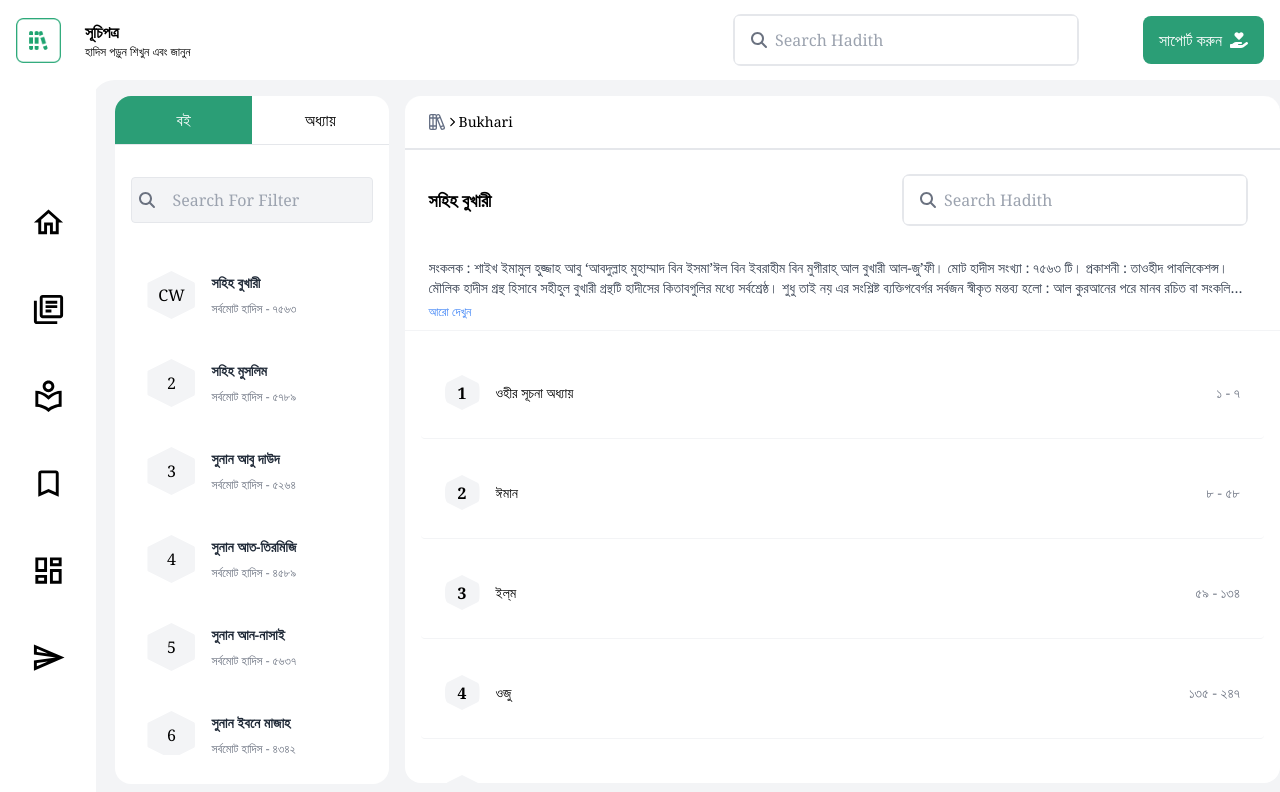
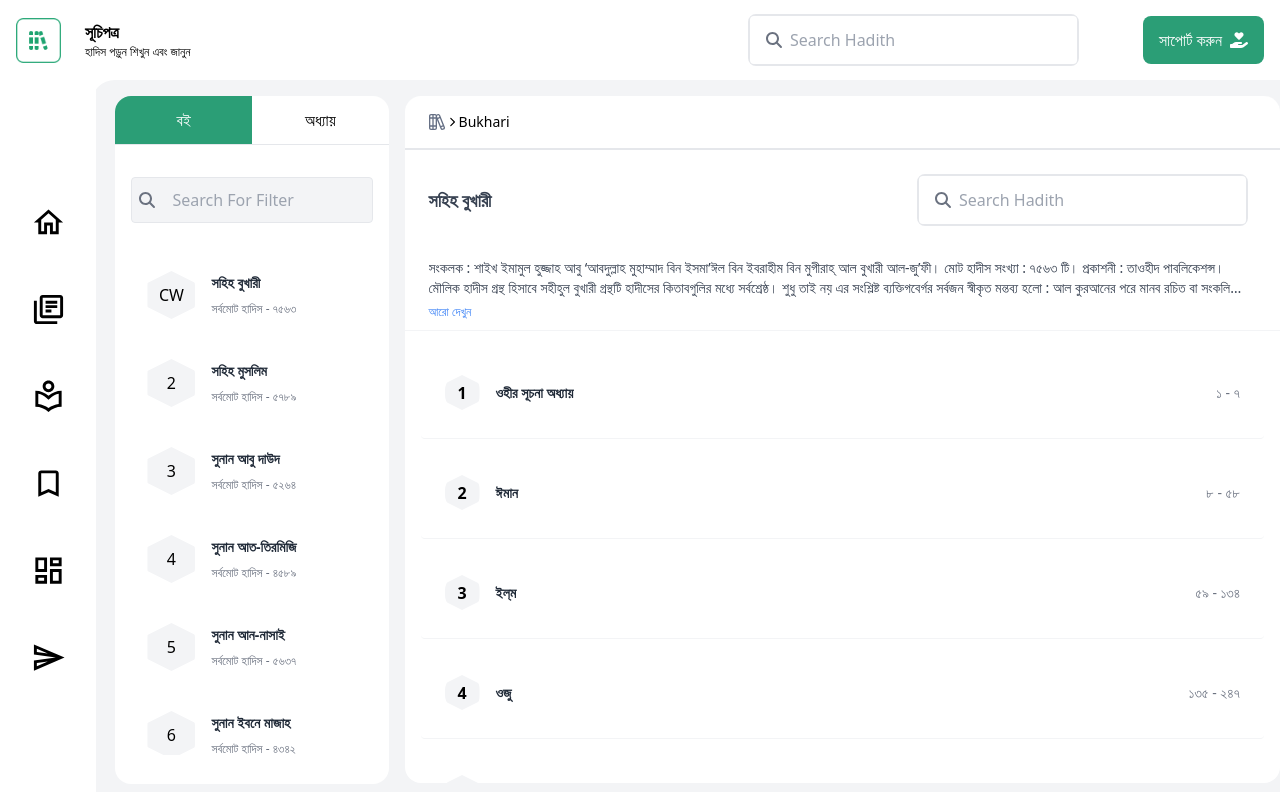
Before and after one commit to RfxNaushad/ihadis.com-bukhari, a Next.js app: page / in a window 1280 px wide. Shown: the top 792 px of the page. Built offline with nearby package versions, Linux system fonts and the light colour scheme.

Commit message:
feat: vercel update

```diff
--- a/pages/components/LeftSection.js
+++ b/pages/components/LeftSection.js
@@ -188,7 +188,7 @@ const LeftSection = ({ isSidebarOpen }) => {
                 onMouseLeave={() => setHoveredItem(null)}
               >
                 <div
-                  className={`w-12 h-12 relative flex items-center justify-center bg-gray-100 text-gray ${
+                  className={`w-12 h-12 relative flex items-center justify-center bg-gray-100 text-black ${
                     hoveredItem === index ? "bg-green-500" : "bg-gray-100"
                   }`}
                   style={{
--- a/pages/components/MiddleSection.js
+++ b/pages/components/MiddleSection.js
@@ -37,7 +37,8 @@ const MiddleSection = () => {
             alt="Home Logo"
             className="block pr-1"
           />
-          <span className="text-sm"><FontAwesomeIcon className="pr-1" icon={faChevronRight} width={6} height={6}/>Bukhari</span>
+          <h2 className="text-sm text-black">
+          <FontAwesomeIcon className="pr-1" icon={faChevronRight} width={6} height={6}/>Bukhari</h2>
         </div>
 
         {/* This section is hidden from 1280px and visible below */}
@@ -51,7 +52,7 @@ const MiddleSection = () => {
       <div className="w-full overflow-y-auto rounded-bl-2xl rounded-br-2xl bg-white py-6 flex flex-col h-full">
         <div className="flex justify-between items-center pb-4 mb-4 pl-6 pr-8">
           <div className="flex items-center">
-            <span className="text-lg font-semibold">সহিহ বুখারী</span>
+            <h2 className="text-lg font-semibold text-gray-700">সহিহ বুখারী</h2>
           </div>
 
           <div className='relative border-2  rounded-lg'>
@@ -100,7 +101,7 @@ const MiddleSection = () => {
                   hoveredItem={hoveredItem}
                   index={index}
                 />
-                <h2 className="text-sm text-gray">{item.title}</h2>
+                <h4 className="font-bold text-sm text-gray-800">{item.title}</h4>
               </div>
               <div className="text-gray-500 ml-auto text-sm">{item.range}</div>
             </div>
--- a/pages/components/RightSection.js
+++ b/pages/components/RightSection.js
@@ -15,10 +15,10 @@ const RightSection = () => {
             আরবি ফন্ট সিলেক্ট করুন
           </label>
           <select className="border py-3 pl-3 outline-none w-full rounded-lg">
-            <option className="p-8 text-sm">KFGQ</option>
-            <option className="p-8 text-sm">Me Quran</option>
-            <option className="p-8  text-sm">Al Mushaf</option>
-            <option className="p-8 text-sm">Arial</option>
+            <option className="p-8 text-black text-sm">KFGQ</option>
+            <option className="p-8 text-black text-sm">Me Quran</option>
+            <option className="p-8  text-black text-sm">Al Mushaf</option>
+            <option className="p-8 text-black text-sm">Arial</option>
           </select>
         </div>
 
--- a/styles/globals.css
+++ b/styles/globals.css
@@ -2,50 +2,6 @@
 @tailwind components;
 @tailwind utilities;
 
-:root {
-  --foreground-rgb: 0, 0, 0;
-  --background-start-rgb: 214, 219, 220;
-  --background-end-rgb: 255, 255, 255;
-}
-
-@media (prefers-color-scheme: dark) {
-  :root {
-    --foreground-rgb: 255, 255, 255;
-    --background-start-rgb: 0, 0, 0;
-    --background-end-rgb: 0, 0, 0;
-  }
-}
-
-body {
-  color: rgb(var(--foreground-rgb));
-  background: #ffffff;
-  font-family: Georgia, 'Times New Roman', Times, serif;
-}
-
-@layer utilities {
-  .text-balance {
-    text-wrap: balance;
-  }
-}
-
-.light-theme {
-}
-
-.dark-theme {
-  --tw-bg-opacity: 1;
-  background-color: rgba(17, 24, 39, var(--tw-bg-opacity));
-  color: white;
-}
-
-body.night-mode {
-  color: white;
-  background-color: #252525;
-}
-
-
-body.night-mode p {
-  color: white;
-}
 
 /* Custom scrollbar*/
 ::-webkit-scrollbar {
```
